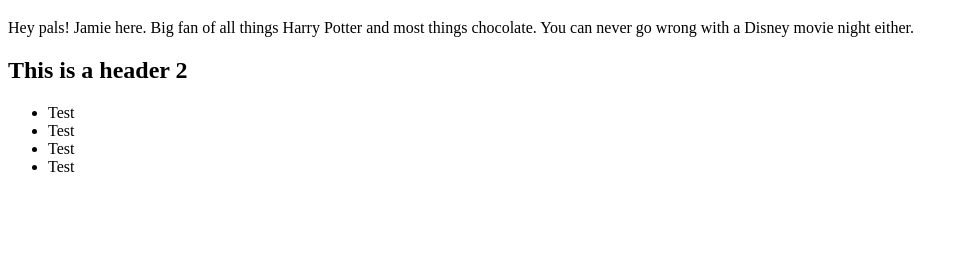
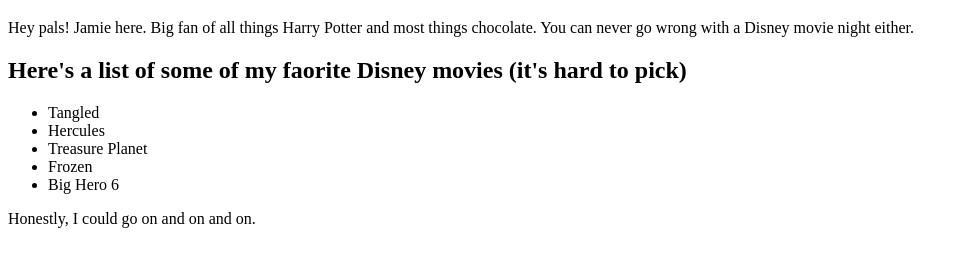
Before and after one commit to jlbarbuto/jlbarbuto.github.io, a plain HTML site: page index.html in a window 1280 px wide. Shown: the part 61-328 px from the top of the page, without its empty margins (0-968 px from the left). Drawn offline with Linux system fonts and the light colour scheme.

Commit message:
more fun things added

```diff
--- a/index.html
+++ b/index.html
@@ -14,14 +14,17 @@
 
   <p>Hey pals! Jamie here. Big fan of all things Harry Potter and most things chocolate. You can never go wrong with a Disney movie night either.</p>
 
-  <h2>This is a header 2</h2>
+  <h2>Here's a list of some of my faorite Disney movies (it's hard to pick)</h2>
 
   <ul>
-    <li>Test</li>
-    <li>Test</li>
-    <li>Test</li>
-    <li>Test</li>
+    <li>Tangled</li>
+    <li>Hercules</li>
+    <li>Treasure Planet</li>
+    <li>Frozen</li>
+    <li>Big Hero 6</li>
   </ul>
+
+  <p>Honestly, I could go on and on and on.</p>
 
   </body>
 
```
